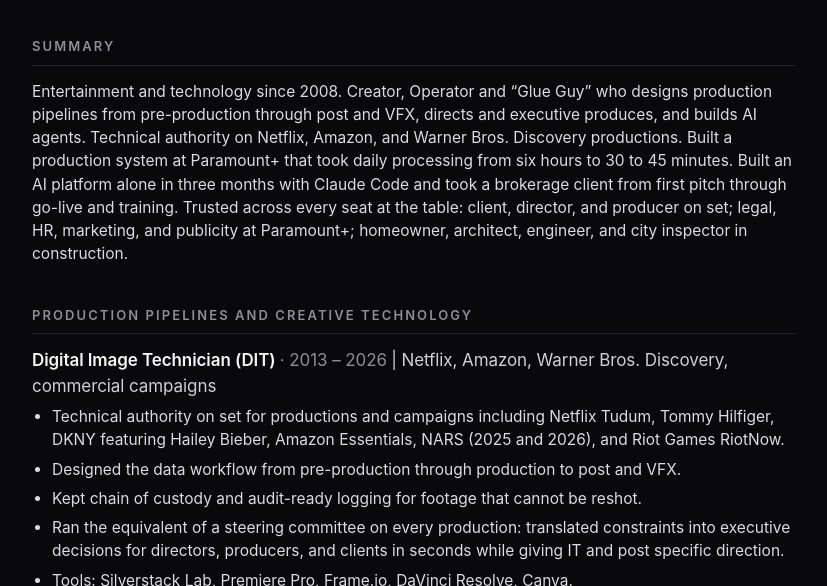
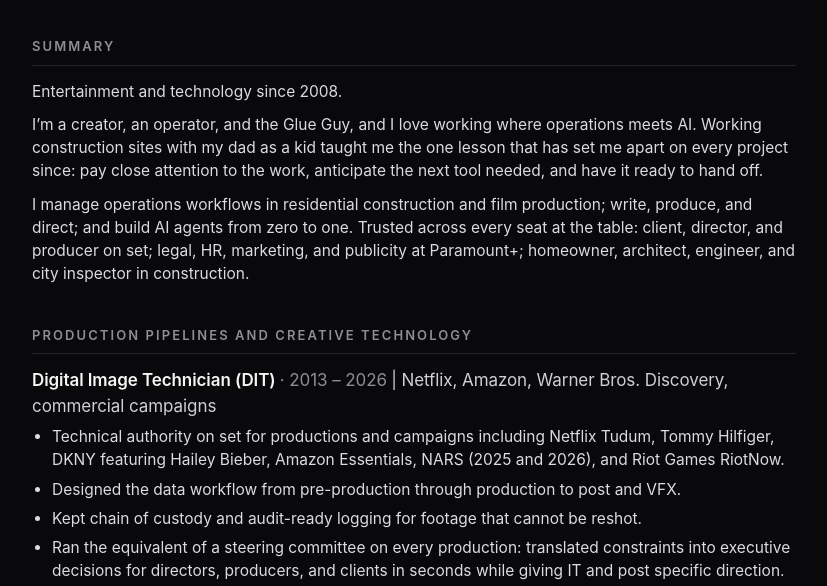
Before and after one commit to benjaminmower/portfolio, a plain HTML site: page resume.html in a window 1280 px wide. Shown: the part 248-834 px from the top of the page, without its empty margins (226-1053 px from the left). Drawn offline with Linux system fonts and the light colour scheme.

Commit message:
Add creator/operator/Glue Guy intro to resume summary; reword portfolio tagline
Co-Authored-By: Claude Sonnet 5.5 <noreply@anthropic.com>

```diff
--- a/resume.html
+++ b/resume.html
@@ -68,7 +68,9 @@
 
   <section>
     <h2>Summary</h2>
-    <p class="body">Entertainment and technology since 2008. Creator, Operator and &ldquo;Glue Guy&rdquo; who designs production pipelines from pre-production through post and VFX, directs and executive produces, and builds AI agents. Technical authority on Netflix, Amazon, and Warner Bros. Discovery productions. Built a production system at Paramount+ that took daily processing from six hours to 30 to 45 minutes. Built an AI platform alone in three months with Claude Code and took a brokerage client from first pitch through go-live and training. Trusted across every seat at the table: client, director, and producer on set; legal, HR, marketing, and publicity at Paramount+; homeowner, architect, engineer, and city inspector in construction.</p>
+    <p class="body">Entertainment and technology since 2008.</p>
+    <p class="body">I&rsquo;m a creator, an operator, and the Glue Guy, and I love working where operations meets AI. Working construction sites with my dad as a kid taught me the one lesson that has set me apart on every project since: pay close attention to the work, anticipate the next tool needed, and have it ready to hand off.</p>
+    <p class="body">I manage operations workflows in residential construction and film production; write, produce, and direct; and build AI agents from zero to one. Trusted across every seat at the table: client, director, and producer on set; legal, HR, marketing, and publicity at Paramount+; homeowner, architect, engineer, and city inspector in construction.</p>
   </section>
 
   <section>
```
Also changed, not shown: index.html (+2 -2 lines).
